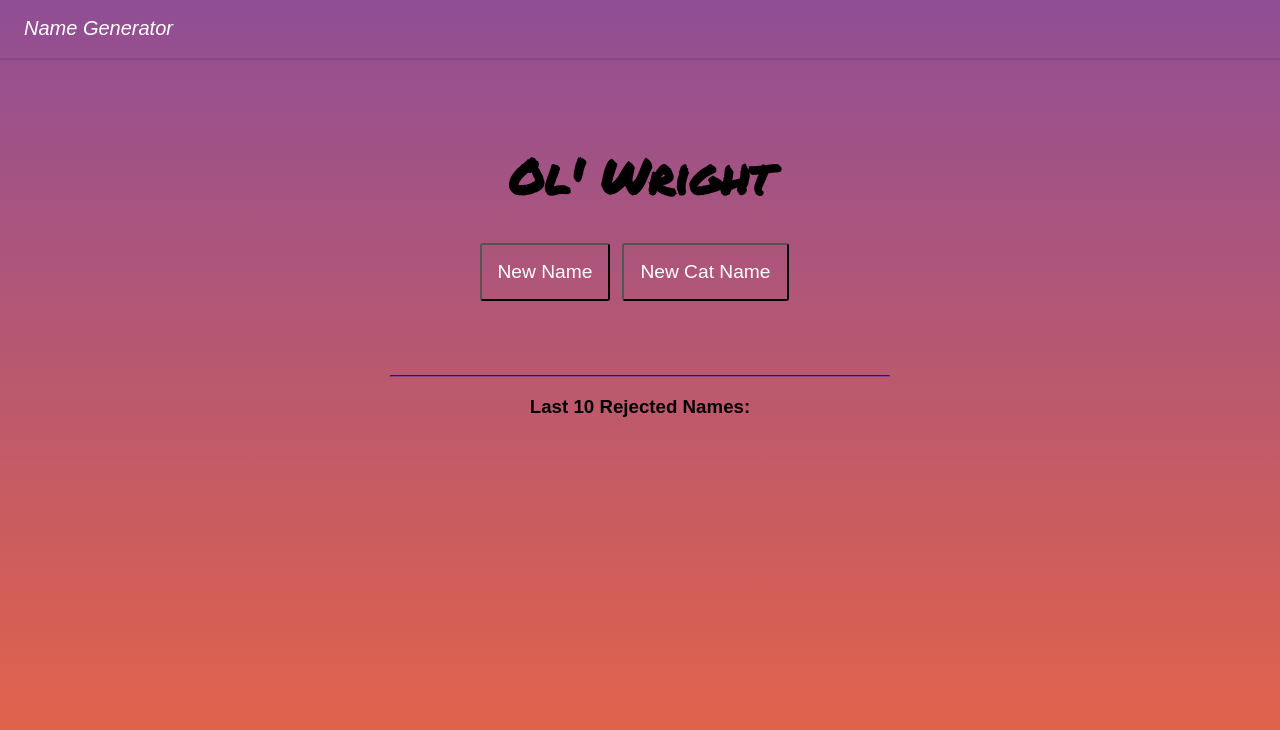
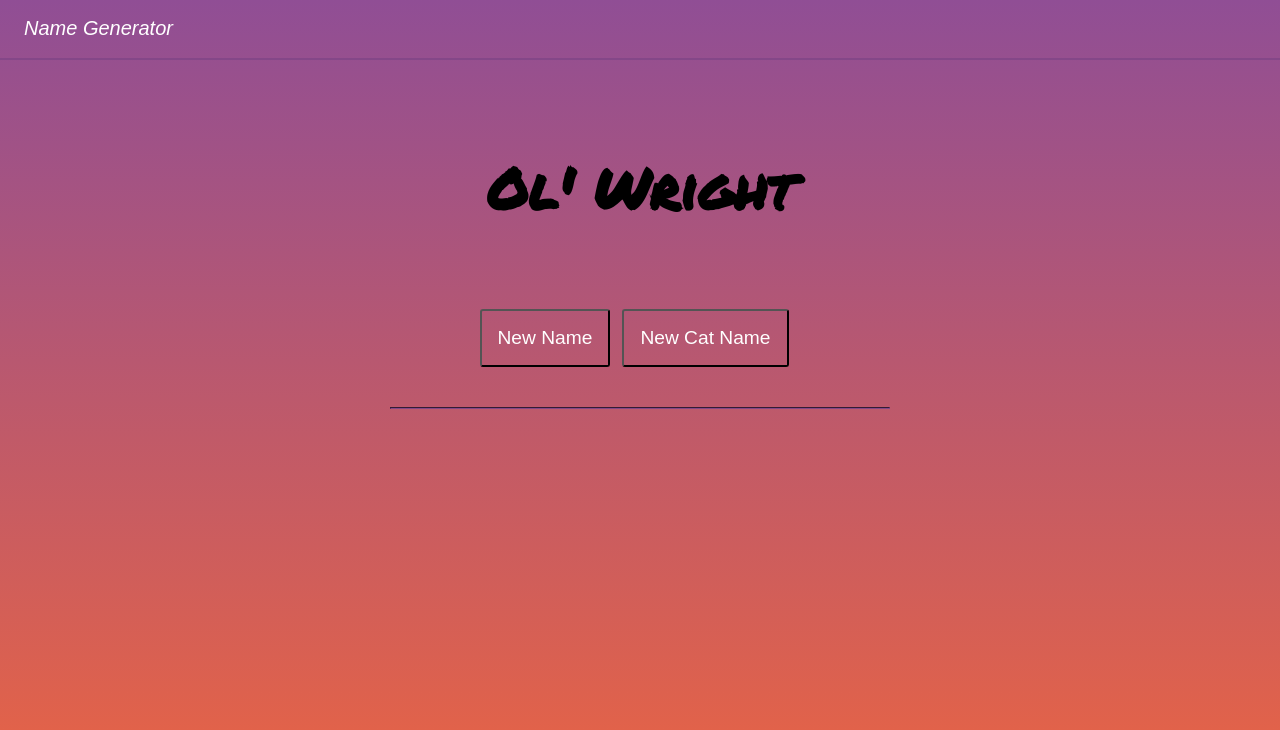
Before and after one commit to JSGraef/name-generator, a React (Create React App) app: page / in a window 1280 px wide. Shown: the top 730 px of the page. Built offline with nearby package versions, Linux system fonts and the light colour scheme.

Commit message:
css spacing adjustments

```diff
--- a/src/App.css
+++ b/src/App.css
@@ -29,7 +29,8 @@ hr {
 
 .name {
   font-family: 'Permanent Marker', cursive;
-  font-size: 3em;
+  font-size: 3.5em;
+  padding-bottom: 42px;
 }
 
 .newNameButton {
@@ -39,7 +40,11 @@ hr {
 }
 
 .mainName {
-  padding: 50px;
+  padding: 50px 0 16px 0;
+}
+
+.rejectedNames {
+  padding-top: 16px;
 }
 
 button {
--- a/src/App.js
+++ b/src/App.js
@@ -74,8 +74,8 @@ class App extends Component {
             <button className="newNameButton" onClick={() => this.newName(true)}>New Cat Name</button></p>
         </div>
         <hr />
-        <div>
-          <h3>Last 10 Rejected Names:</h3>
+        <div className="rejectedNames">
+          <h3>{this.state.rejected.length > 0 ? "Last 10 Rejected Names:" : ""}</h3>
           {this.state.rejected.map(rn => {
             const n = `${rn.first} ${rn.last} ${rn.suffix || ""}`
             return <p key={n}>{n}</p>
```
